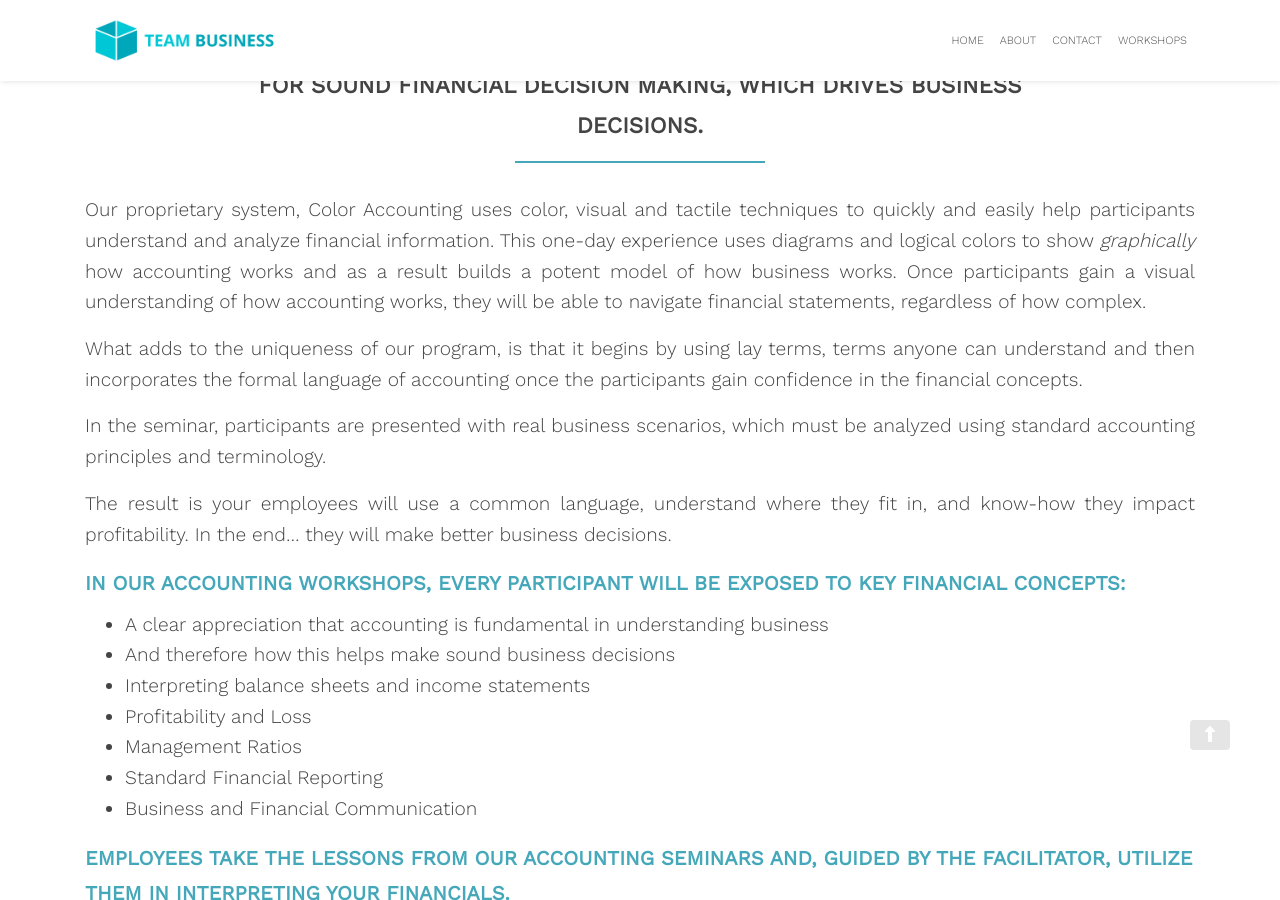
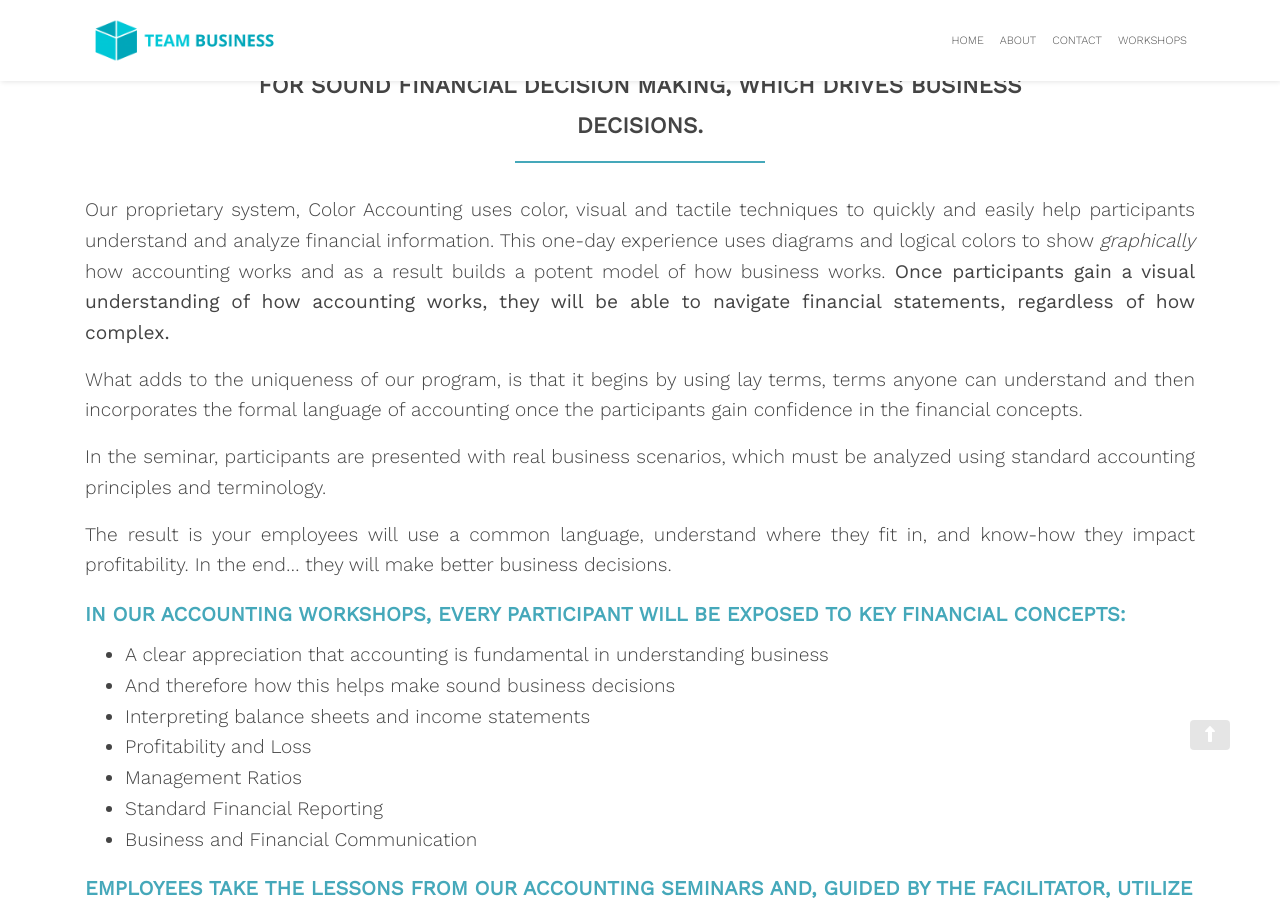
Before and after one commit to zac-heisey/team-business, a Jekyll site: the page built from _pages/accounting-workshop.md, in a window 1280 px wide and 900 px high, scrolled down 898 px. Built offline with Jekyll 4.4.1, drawn with Linux system fonts in a browser that asks for light colours; nearby versions of some CDN libraries.

Commit message:
Update from Forestry.io Lara Azzam updated _pages/accounting-workshop.md

```diff
--- a/_pages/accounting-workshop.md
+++ b/_pages/accounting-workshop.md
@@ -14,7 +14,7 @@ section-title: Accounting Workshop
 ---
 ## Accounting Comes Alive helps participants understand the basis for sound financial decision making, which drives business decisions.
 
-Our proprietary system, Color Accounting uses color, visual and tactile techniques to quickly and easily help participants understand and analyze financial information. This one-day experience uses diagrams and logical colors to show _graphically_ how accounting works and as a result builds a potent model of how business works. Once participants gain a visual understanding of how accounting works, they will be able to navigate financial statements, regardless of how complex.
+Our proprietary system, Color Accounting uses color, visual and tactile techniques to quickly and easily help participants understand and analyze financial information. This one-day experience uses diagrams and logical colors to show _graphically_ how accounting works and as a result builds a potent model of how business works. **Once participants gain a visual understanding of how accounting works, they will be able to navigate financial statements, regardless of how complex.**
 
 What adds to the uniqueness of our program, is that it begins by using lay terms, terms anyone can understand and then incorporates the formal language of accounting once the participants gain confidence in the financial concepts.
 
```
